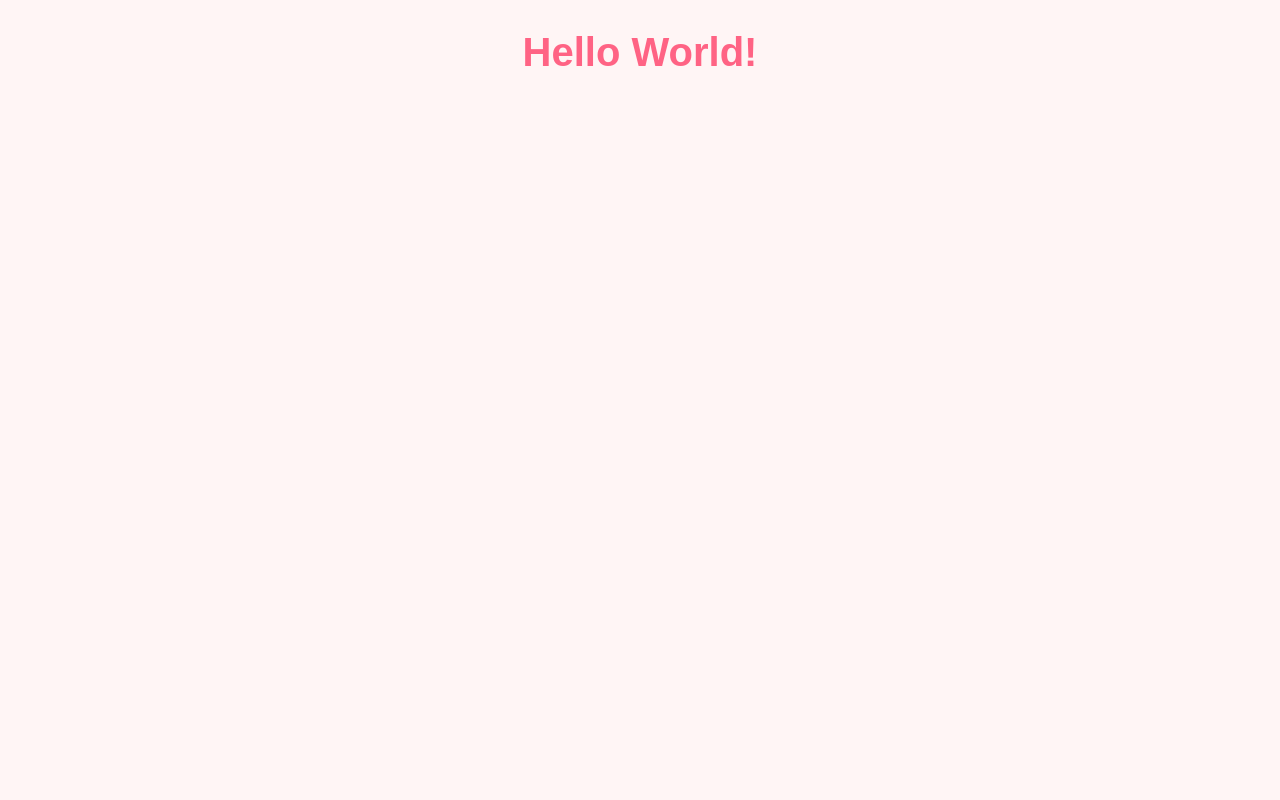
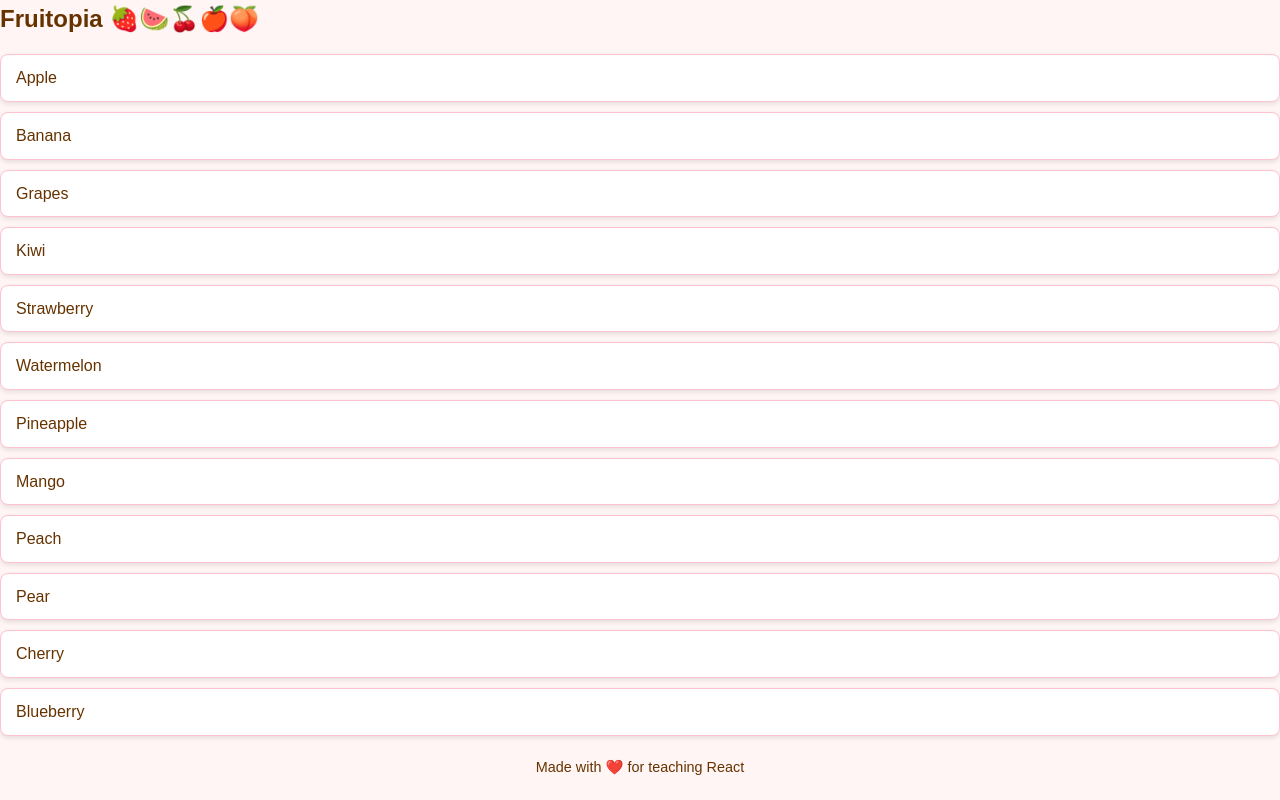
Before and after one commit to francinehouston/fruitopia, a React (Vite) app: page / in a window 1280 px wide. Built offline with nearby package versions, Linux system fonts and the light colour scheme.

Commit message:
feat: components

```diff
--- a/src/App.jsx
+++ b/src/App.jsx
@@ -1,15 +1,36 @@
 import { useState } from 'react'
 
 import './App.css'
+import NavBar from './components/NavBar/NavBar.jsx'
+import Fruits from './components/Fruits/Fruits.jsx'
+import Footer from './components/Footer/Footer.jsx'
+
 
 function App() {
-  const [count, setCount] = useState(0)
+
+  const fruits = [
+    { id: 1, name: "Apple", color: "Red", inStock: true, emoji: "🍎" },
+    { id: 2, name: "Banana", color: "Yellow", inStock: false, emoji: "🍌" },
+    { id: 3, name: "Grapes", color: "Purple", inStock: true, emoji: "🍇" },
+    { id: 4, name: "Kiwi", color: "Brown", inStock: false, emoji: "🥝" },
+    { id: 5, name: "Strawberry", color: "Red", inStock: true, emoji: "🍓" },
+    { id: 6, name: "Watermelon", color: "Green", inStock: false, emoji: "🍉" },
+    { id: 7, name: "Pineapple", color: "Yellow", inStock: true, emoji: "🍍" },
+    { id: 8, name: "Mango", color: "Orange", inStock: false, emoji: "🥭" },
+    { id: 9, name: "Peach", color: "Orange", inStock: true, emoji: "🍑" },
+    { id: 10, name: "Pear", color: "Green", inStock: false, emoji: "🍐" },
+    { id: 11, name: "Cherry", color: "Red", inStock: true, emoji: "🍒" },
+    { id: 12, name: "Blueberry", color: "Blue", inStock: false, emoji: "🫐" }
+  ]
 
   return (
     <>
-      <h1>Hello World!</h1>
+      <NavBar />
+      <Fruits fruits={fruits}/>
+      <Footer />
+
     </>
   )
 }
 
-export default App
+export default App;
--- /dev/null
+++ b/src/components/Footer/Footer.css
@@ -0,0 +1,8 @@
+
+/*footer*/
+footer {
+    text-align: center;
+    margin: 20px 0;
+    font-size: 0.9rem;
+    color: #663300; /* Chocolate Brown */
+  }
--- /dev/null
+++ b/src/components/Footer/Footer.jsx
@@ -0,0 +1,12 @@
+import React from 'react'
+import "./Footer.css"
+
+function Footer() {
+  return (
+    <footer>
+    <p>Made with ❤️ for teaching React </p>
+  </footer>
+  )
+}
+
+export default Footer
--- /dev/null
+++ b/src/components/Fruits/Fruits.css
@@ -0,0 +1,24 @@
+
+
+/* fruits*/
+
+ul {
+    list-style-type: none;
+    padding: 0;
+  }
+
+  li {
+    background-color: #fff; /* White */
+    border: 1px solid #ffc2d1; /* Soft Pink border */
+    border-radius: 8px;
+    padding: 10px 15px;
+    margin: 10px 0;
+    display: flex;
+    justify-content: space-between;
+    align-items: center;
+    box-shadow: 0 2px 5px rgba(0, 0, 0, 0.1);
+  }
+
+  li strong {
+    color: #77dd77; /* Leaf Green */
+  }
--- /dev/null
+++ b/src/components/Fruits/Fruits.jsx
@@ -0,0 +1,18 @@
+import React from 'react'
+import "./Fruits.css"
+
+function Fruits({fruits}) {
+  return (
+    <ul>
+
+    {fruits.map((fruit) =>(
+<li key={fruit.id}> {fruit.name}</li>
+
+    ))}
+
+
+  </ul>
+  )
+}
+
+export default Fruits;
--- /dev/null
+++ b/src/components/NavBar/NavBar.css
@@ -0,0 +1,35 @@
+/* NavBar */
+.navbar {
+    background-color: #ff6384; /* Strawberry Red */
+    color: #fff5f5; /* Cream White */
+    padding: 15px 20px;
+    display: flex;
+    justify-content: space-between;
+    align-items: center;
+    font-size: 1.2rem;
+    font-weight: bold;
+    border-bottom: 3px solid #663300; /* Chocolate Brown border */
+  }
+
+  .navbar a {
+    color: #fff5f5; /* Cream White */
+    text-decoration: none;
+    padding: 10px 15px;
+    transition: background-color 0.3s, color 0.3s;
+    border-radius: 5px;
+  }
+
+  .navbar a:hover {
+    background-color: #ffc2d1; /* Soft Pink */
+    color: #663300; /* Chocolate Brown for contrast */
+  }
+
+  .navbar-logo {
+    font-size: 1.5rem;
+    font-weight: bold;
+  }
+
+  .navbar-menu {
+    display: flex;
+    gap: 15px;
+  }
--- /dev/null
+++ b/src/components/NavBar/NavBar.jsx
@@ -0,0 +1,10 @@
+import React from 'react'
+import "./NavBar.css"
+
+function NavBar() {
+  return (
+    <div className="navbar-logo">Fruitopia 🍓🍉🍒🍎🍑</div>
+  )
+}
+
+export default NavBar;
```
Also changed, not shown: src/App.css (line endings or trailing spaces).
